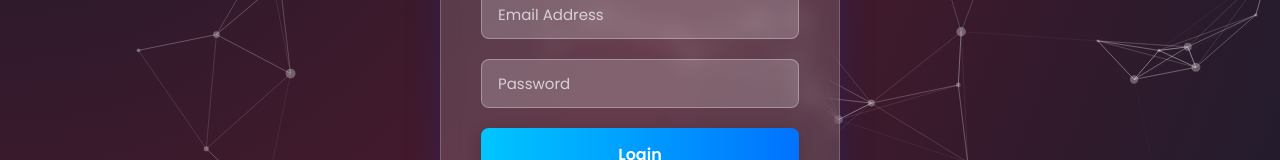
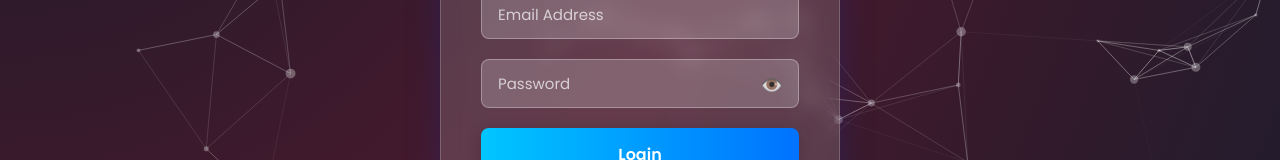
Before and after one commit to SRIKANTH-0001/MERN-ELearning-Platform, a React (Vite) app in the folder frontend/: page /login in a window 1280 px wide. Shown: the part 327-487 px from the top of the page. Built offline with nearby package versions, Linux system fonts and the light colour scheme.

Commit message:
Password Validation is added

```diff
--- a/frontend/src/pages/Login.jsx
+++ b/frontend/src/pages/Login.jsx
@@ -10,12 +10,34 @@
 
   const [email, setEmail] = useState("");
   const [password, setPassword] = useState("");
+  const [showPassword, setShowPassword] = useState(false);
   const [error, setError] = useState("");
   const [loading, setLoading] = useState(false);
+
+  const validateCredentials = () => {
+    const emailRegex = /^[^\s@]+@[^\s@]+\.[^\s@]+$/;
+
+    if (!emailRegex.test(email)) {
+      setError("Please enter a valid email address.");
+      return false;
+    }
+
+    if (password.length < 8) {
+      setError("Password should contain at least 8 characters.");
+      return false;
+    }
+
+    return true;
+  };
 
   const handleSubmit = async (e) => {
     e.preventDefault();
     setError("");
+
+    if (!validateCredentials()) {
+      return;
+    }
+
     setLoading(true);
 
     try {
@@ -56,13 +78,21 @@
 
           <div className="auth-input-group">
             <input
-              type="password"
+              type={showPassword ? "text" : "password"}
               className="auth-input"
               placeholder="Password"
               value={password}
               onChange={(e) => setPassword(e.target.value)}
               required
             />
+            <button
+              type="button"
+              className="password-toggle"
+              onClick={() => setShowPassword((prev) => !prev)}
+              aria-label={showPassword ? "Hide password" : "Show password"}
+            >
+              {showPassword ? "🙈" : "👁️"}
+            </button>
           </div>
 
           <button type="submit" className="auth-btn" disabled={loading}>
--- a/frontend/src/pages/Register.jsx
+++ b/frontend/src/pages/Register.jsx
@@ -13,6 +13,7 @@
     password: "",
     role: "student", // Default role
   });
+  const [showPassword, setShowPassword] = useState(false);
 
   const [error, setError] = useState("");
   const [loading, setLoading] = useState(false);
@@ -21,9 +22,30 @@
     setForm({ ...form, [e.target.name]: e.target.value });
   };
 
+  const validateForm = () => {
+    const emailRegex = /^[^\s@]+@[^\s@]+\.[^\s@]+$/;
+
+    if (!emailRegex.test(form.email)) {
+      setError("Please enter a valid email address.");
+      return false;
+    }
+
+    if (form.password.length < 8) {
+      setError("Password should contain at least 8 characters.");
+      return false;
+    }
+
+    return true;
+  };
+
   const handleSubmit = async (e) => {
     e.preventDefault();
     setError("");
+
+    if (!validateForm()) {
+      return;
+    }
+
     setLoading(true);
 
     try {
@@ -71,7 +93,7 @@
 
           <div className="auth-input-group">
             <input
-              type="password"
+              type={showPassword ? "text" : "password"}
               name="password"
               className="auth-input"
               placeholder="Password"
@@ -79,6 +101,14 @@
               onChange={handleChange}
               required
             />
+            <button
+              type="button"
+              className="password-toggle"
+              onClick={() => setShowPassword((prev) => !prev)}
+              aria-label={showPassword ? "Hide password" : "Show password"}
+            >
+              {showPassword ? "🙈" : "👁️"}
+            </button>
           </div>
 
           <div className="auth-input-group">
--- a/frontend/src/styles/auth.css
+++ b/frontend/src/styles/auth.css
@@ -83,6 +83,26 @@
 
 .auth-input-group {
   position: relative;
+}
+
+.password-toggle {
+  position: absolute;
+  top: 50%;
+  right: 16px;
+  transform: translateY(-50%);
+  border: none;
+  background: transparent;
+  color: rgba(255, 255, 255, 0.8);
+  font-size: 18px;
+  cursor: pointer;
+  padding: 0;
+  display: flex;
+  align-items: center;
+  justify-content: center;
+}
+
+.password-toggle:hover {
+  color: #00c6ff;
 }
 
 .auth-input {
```
Also changed, not shown: 1 other file (tests, documents, lock files or other folders).
